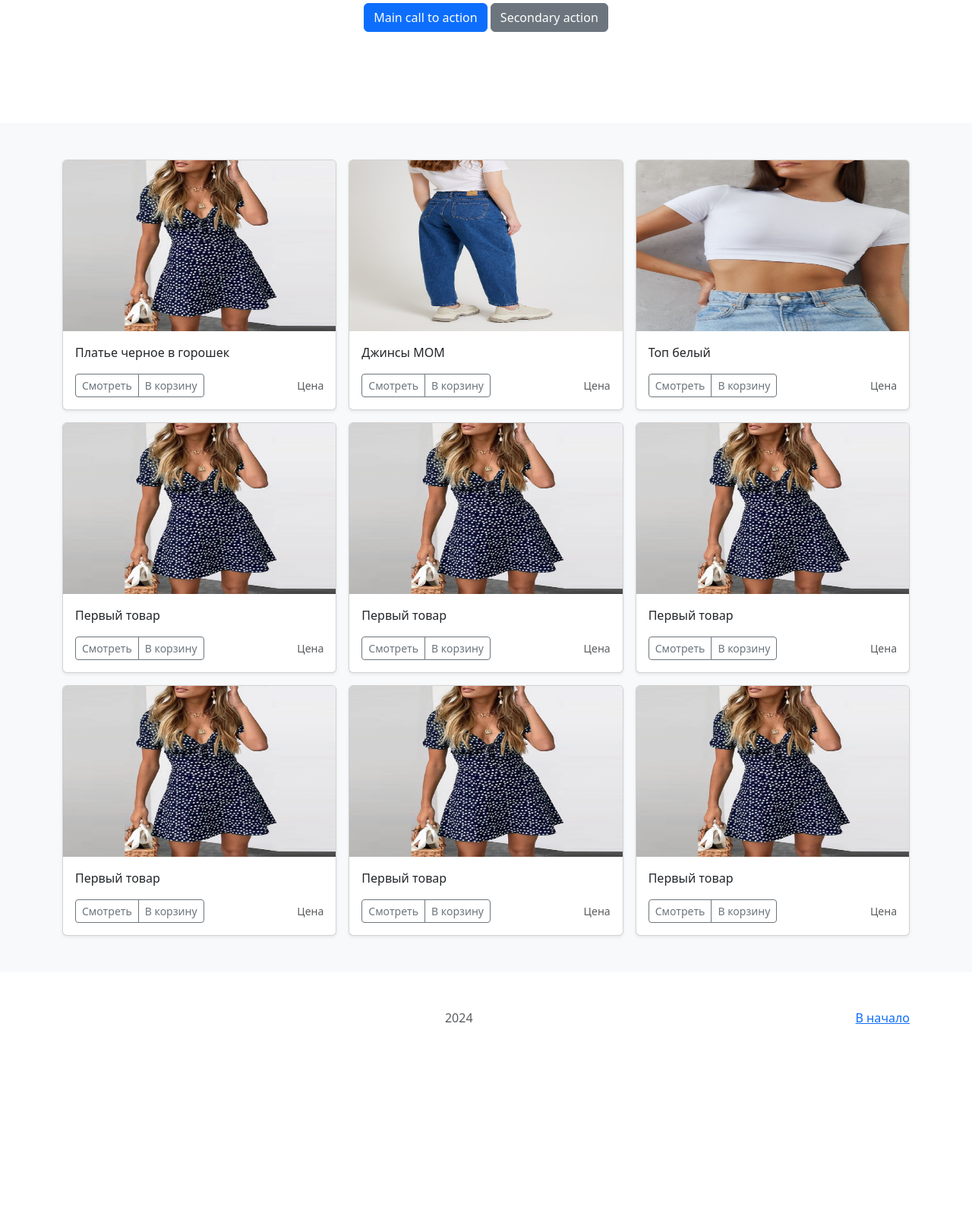
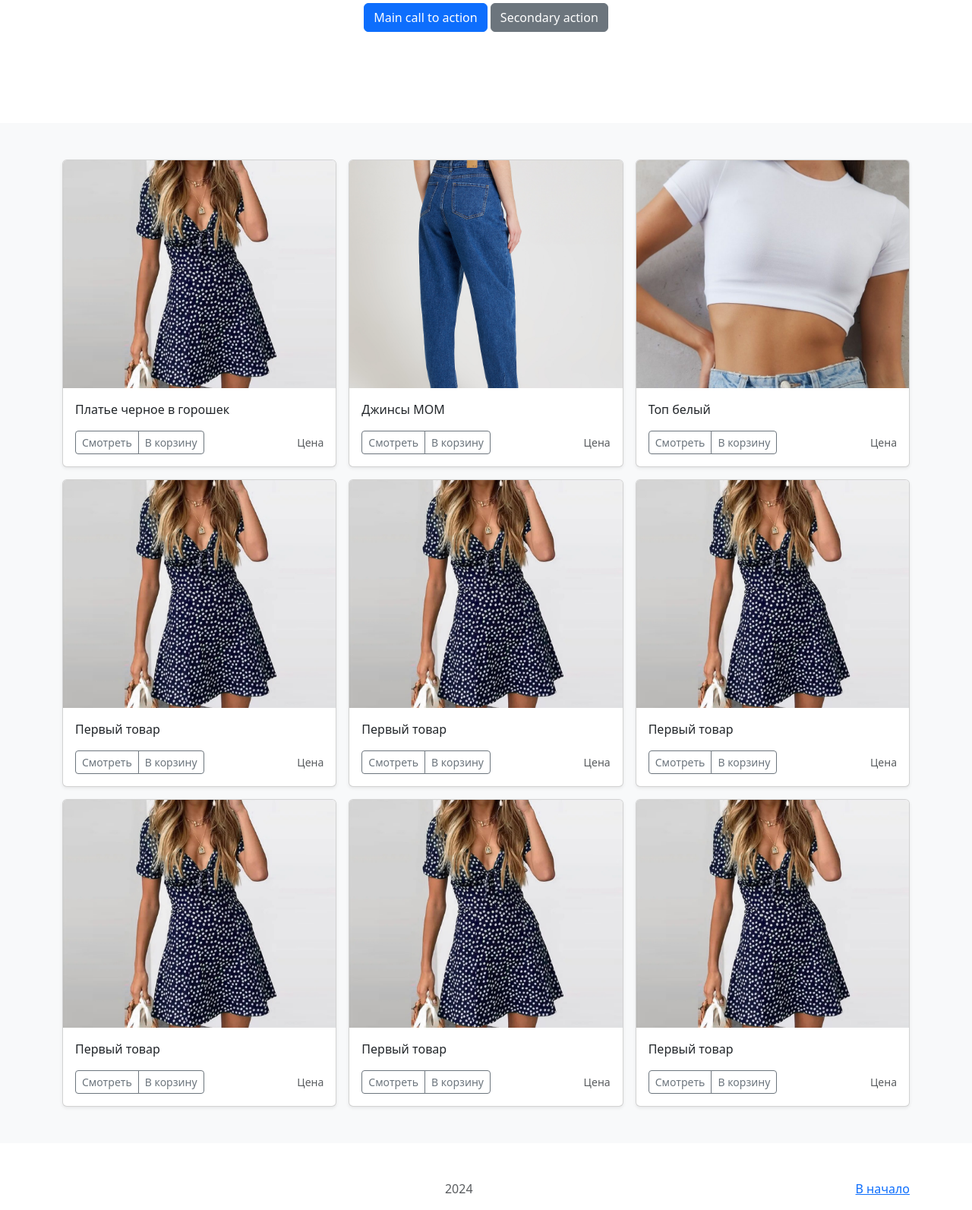
Before and after one commit to kreskiny/WebProject, a Flask app: page / in a window 1280 px wide. Shown: the part 258-1851 px from the top of the page at 76% size. Before the commit the page ends 1606 px from the top, so only its background shows below. Run offline with Flask 3, Linux system fonts and the light colour scheme; some libraries are stand-ins or nearby versions.

Commit message:
размеры картинок на главном экране

```diff
--- a/static/css/style.css
+++ b/static/css/style.css
@@ -11,3 +11,9 @@ background-size: auto 100%;
 height: 100%;
 }
 }
+
+img{
+    object-fit: cover;
+    width: 100px;
+    height: 300px;
+}
--- a/templates/base.html
+++ b/templates/base.html
@@ -3,6 +3,7 @@
 <head>
     <meta charset="UTF-8">
     <link rel="stylesheet" href="https://cdn.jsdelivr.net/npm/bootstrap@5.3.2/dist/css/bootstrap.min.css"/>
+    <link rel="stylesheet" href="../static/css/style.css"/>
     {% block title %}{% endblock%}
 </head>
 <body>
--- a/templates/index.html
+++ b/templates/index.html
@@ -1,5 +1,5 @@
 {% extends 'base.html'%}
-
+<link rel="stylesheet" href="../static/css/style.css"/>
 {% block title %}
 <title>*Название*</title>
 {% endblock %}
@@ -26,7 +26,7 @@
       <div class="row row-cols-1 row-cols-sm-2 row-cols-md-3 g-3">
         <div class="col">
           <div class="card shadow-sm">
-            <a href="/product"><img src="../static/img/dress.jpg" class="bd-placeholder-img card-img-top" width="100%" height="225"></a>
+            <a href="/product"><img src="../static/img/dress.jpg" class="bd-placeholder-img card-img-top" width="100%" height="100%"></a>
             <div class="card-body">
               <p class="card-text">Платье черное в горошек</p>
               <div class="d-flex justify-content-between align-items-center">
```
